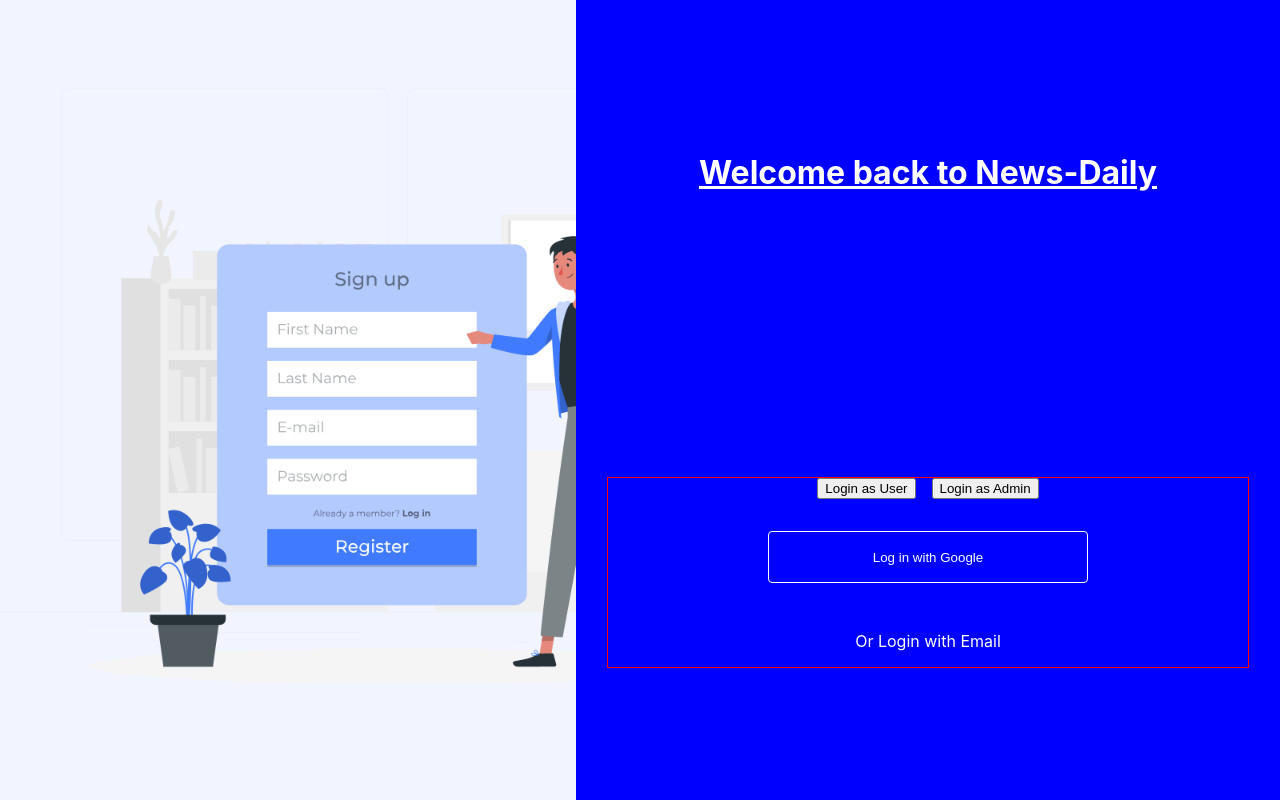
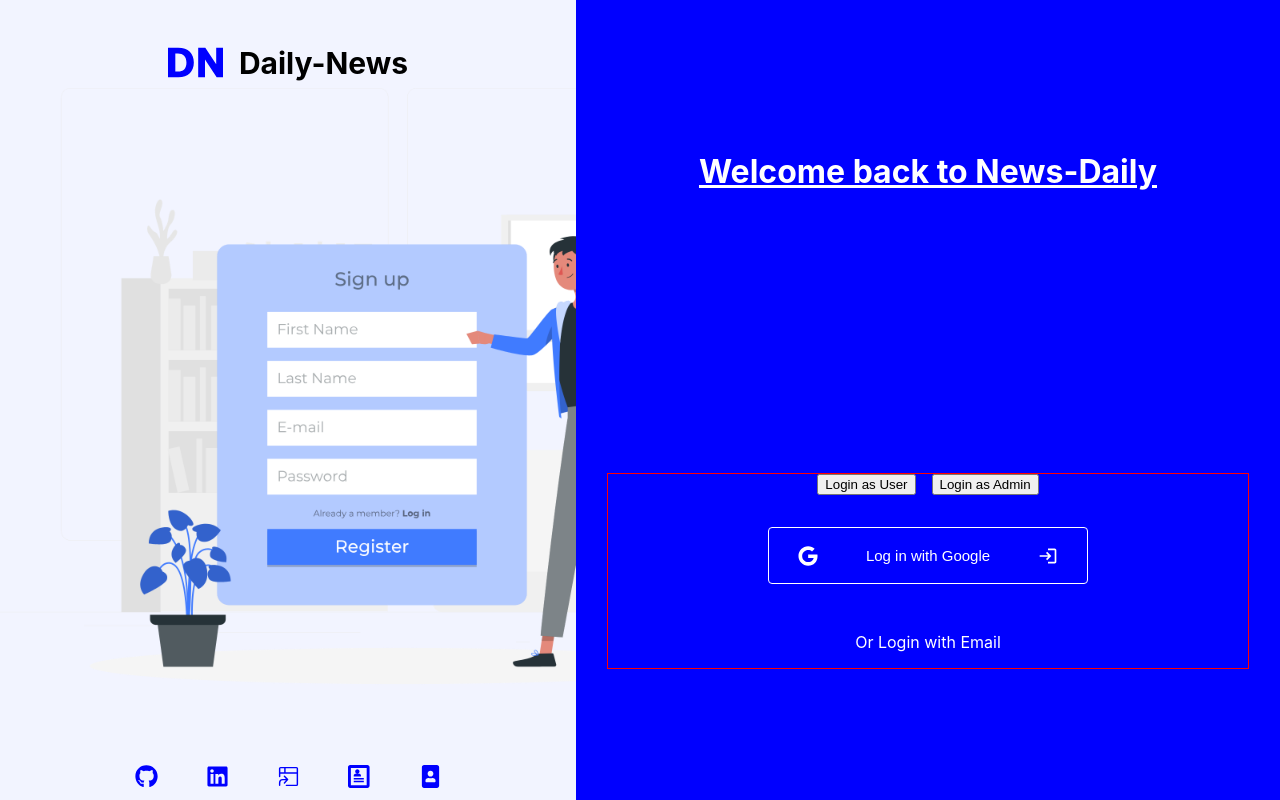
Before and after one commit to Abhishekr2122/news-daily, a React (Create React App) app: page / in a window 1280 px wide. Built offline with nearby package versions, Linux system fonts and the light colour scheme.

Commit message:
Added the github and other platform icons.

```diff
--- a/package.json
+++ b/package.json
@@ -8,6 +8,7 @@
     "@testing-library/user-event": "^13.5.0",
     "react": "^18.2.0",
     "react-dom": "^18.2.0",
+    "react-icons": "^5.0.1",
     "react-scripts": "5.0.1",
     "styled-components": "^6.1.8",
     "web-vitals": "^2.1.4"
--- a/src/pages/LoginSignup.js
+++ b/src/pages/LoginSignup.js
@@ -1,6 +1,13 @@
 import styled from "styled-components";
 import Button from "../ui/Button";
-
+import { FaGoogle } from "react-icons/fa";
+import { MdLogin } from "react-icons/md";
+import { SiDesignernews } from "react-icons/si";
+import { FaGithub } from "react-icons/fa";
+import { FaLinkedin } from "react-icons/fa";
+import { GoProjectSymlink } from "react-icons/go";
+import { ImProfile } from "react-icons/im";
+import { FaPortrait } from "react-icons/fa";
 const StyledConatiner = styled.div`
   height: 100vh;
   width: 100vw;
@@ -11,6 +18,10 @@
 const StyledSubContainer1 = styled.div`
   height: 100%;
   width: 45%;
+  display: flex;
+  flex-direction: column;
+  align-items: center;
+  justify-content: space-between;
   background-color: #f2f4ff;
   color: white;
   background-image: url("/Sign up-rafiki.png");
@@ -54,7 +65,45 @@
 export default function LoginSignup() {
   return (
     <StyledConatiner>
-      <StyledSubContainer1></StyledSubContainer1>
+      <StyledSubContainer1>
+        <div
+          style={{
+            width: "100%",
+            padding: "20px",
+            display: "flex",
+            alignItems: "center",
+            justifyContent: "center",
+            gap: "1rem",
+          }}
+        >
+          <SiDesignernews
+            style={{ color: "blue", height: "55px", width: "55px" }}
+          />
+          <h2 style={{ color: "black", fontSize: "30px" }}>Daily-News</h2>
+        </div>
+        <div
+          style={{
+            width: "100%",
+            display: "flex",
+            padding: "12px",
+            alignItems: "center",
+            justifyContent: "center",
+            gap: "3rem",
+          }}
+        >
+          <FaGithub style={{ color: "blue", height: "23px", width: "23px" }} />
+          <FaLinkedin
+            style={{ color: "blue", height: "23px", width: "23px" }}
+          />
+          <GoProjectSymlink
+            style={{ color: "blue", height: "23px", width: "23px" }}
+          />
+          <ImProfile style={{ color: "blue", height: "23px", width: "23px" }} />
+          <FaPortrait
+            style={{ color: "blue", height: "23px", width: "23px" }}
+          />
+        </div>
+      </StyledSubContainer1>
       <StyledSubContainer2>
         <StyledHeading>Welcome back to News-Daily</StyledHeading>
         <StyledFormContainer>
@@ -76,9 +125,16 @@
               borderRadius: "4px",
               padding: "4px",
               width: "50%",
+              cursor: "pointer",
+              display: "flex",
+              alignItems: "center",
+              justifyContent: "center",
+              gap: "3rem",
             }}
           >
-            <p>Log in with Google</p>
+            <FaGoogle style={{ height: "20px", width: "20px" }} />
+            <p style={{ fontSize: "15px" }}>Log in with Google</p>
+            <MdLogin style={{ height: "20px", width: "20px" }} />
           </button>
 
           <p
--- a/src/ui/Button.js
+++ b/src/ui/Button.js
@@ -1,6 +1,8 @@
 import styled from "styled-components";
 
-const StyledBtn = styled.button``;
+const StyledBtn = styled.button`
+  cursor: pointer;
+`;
 
 export default function Button(props) {
   return <StyledBtn>{props.content}</StyledBtn>;
```
Also changed, not shown: 1 other file (tests, documents, lock files or other folders).
